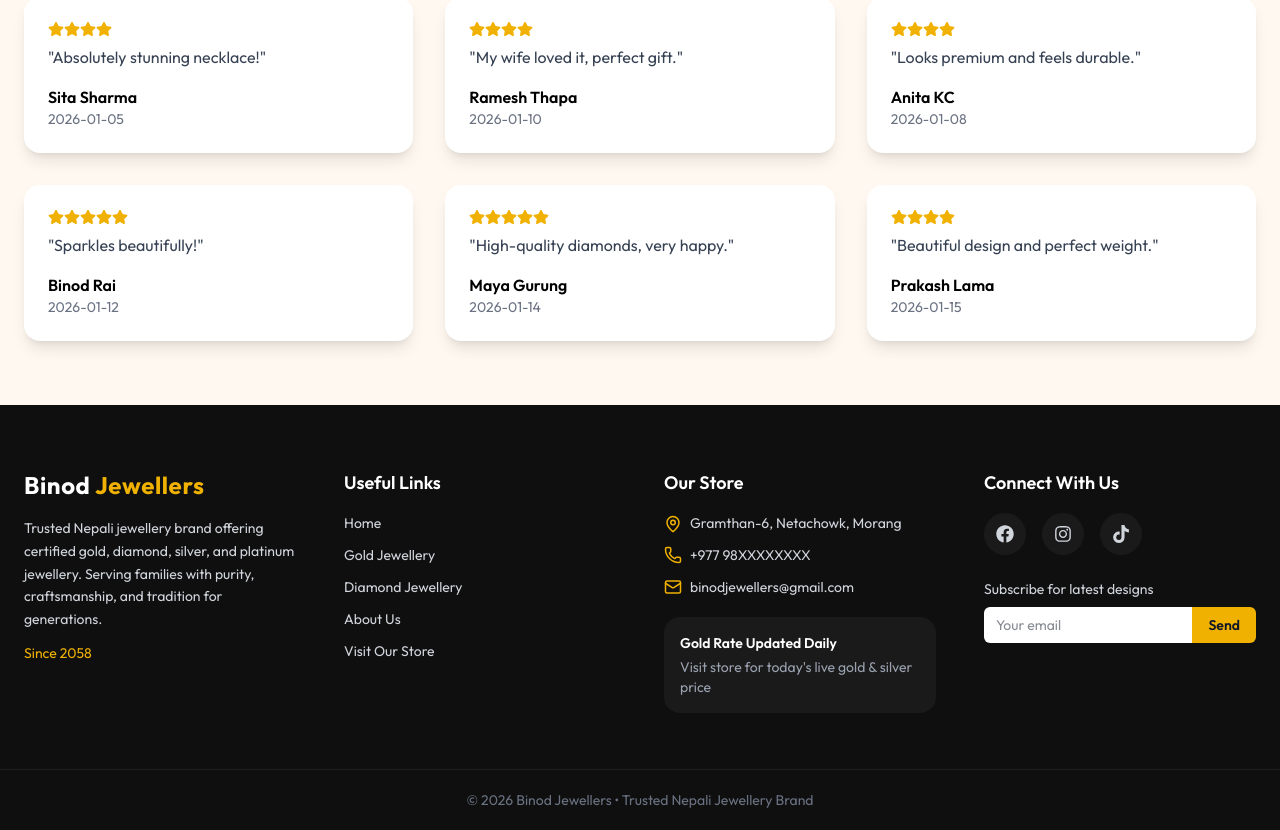
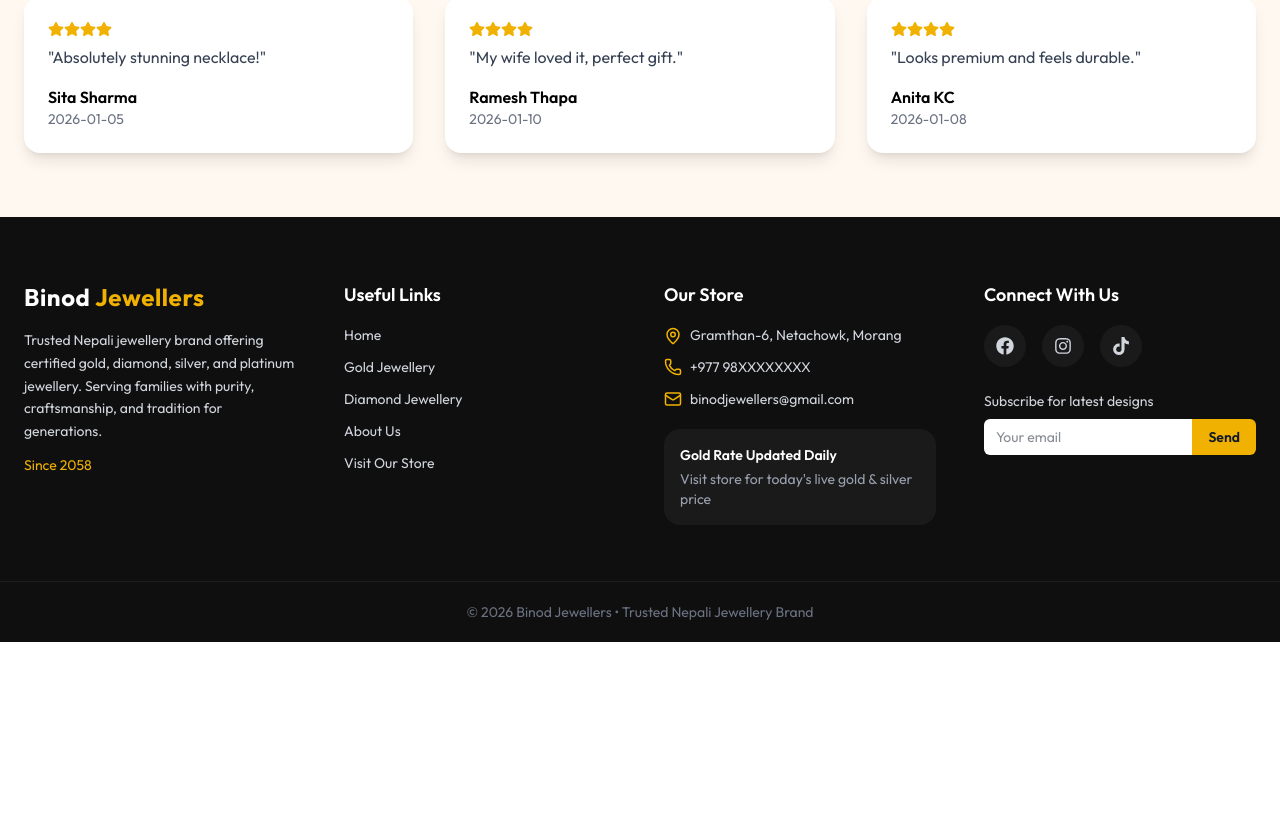
Before and after one commit to Parvesh-ops/jewellery-Website, a React (Vite) app: page / in a window 1280 px wide. Shown: the part 2507-3337 px from the top of the page. After the commit the page ends 3149 px from the top, so only its background shows below. Built offline with nearby package versions, Linux system fonts and the light colour scheme; no server answers.

Commit message:
update testimonial part

```diff
--- a/src/components/Testimonials/Testimonials.tsx
+++ b/src/components/Testimonials/Testimonials.tsx
@@ -11,7 +11,7 @@
     }))
   );
 
-  const reviewsToShow = allReviews.slice(0, 6);
+  const reviewsToShow = allReviews.slice(0, 3);
 
   return (
     <section className="bg-[#fff8f0] py-16 px-6">
```
